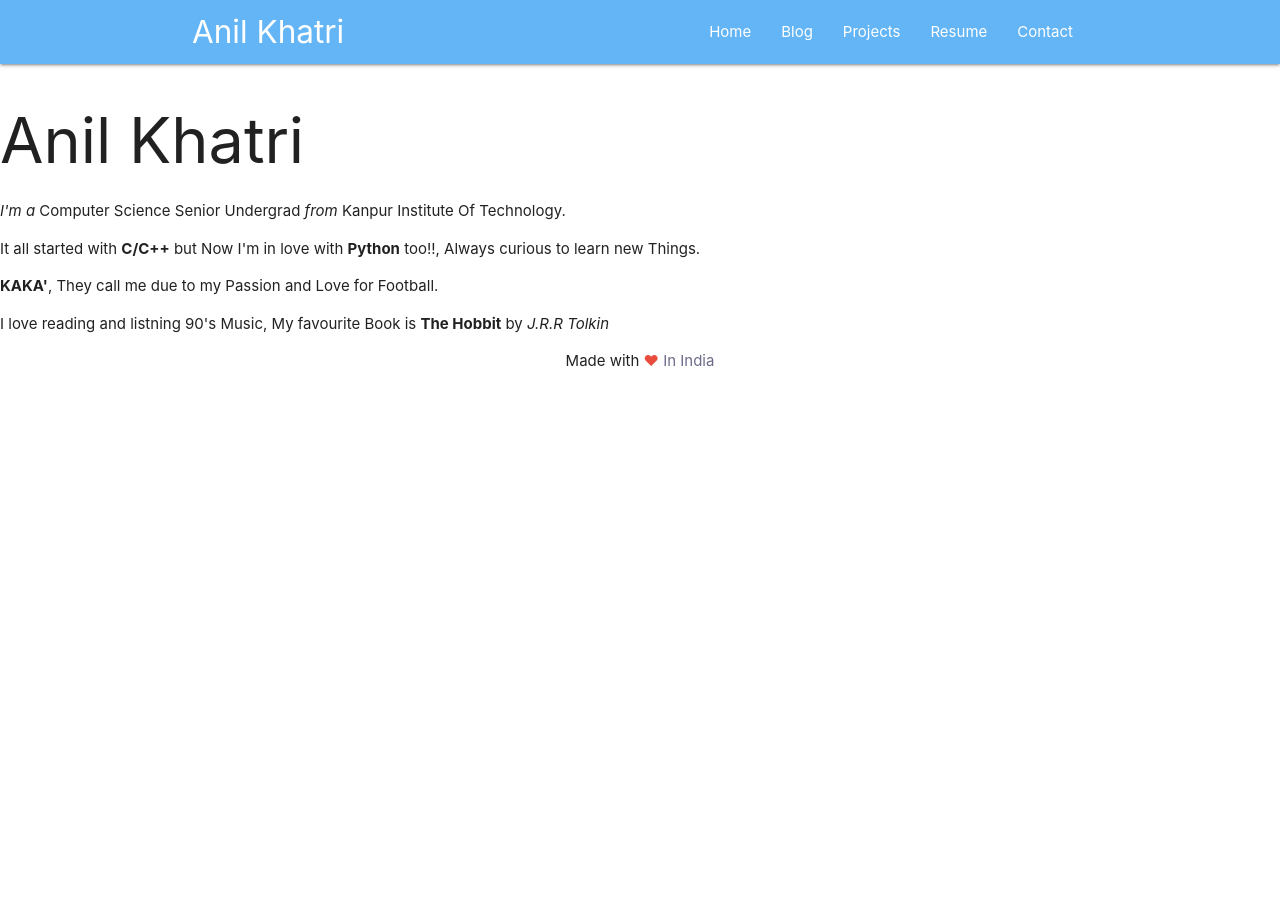
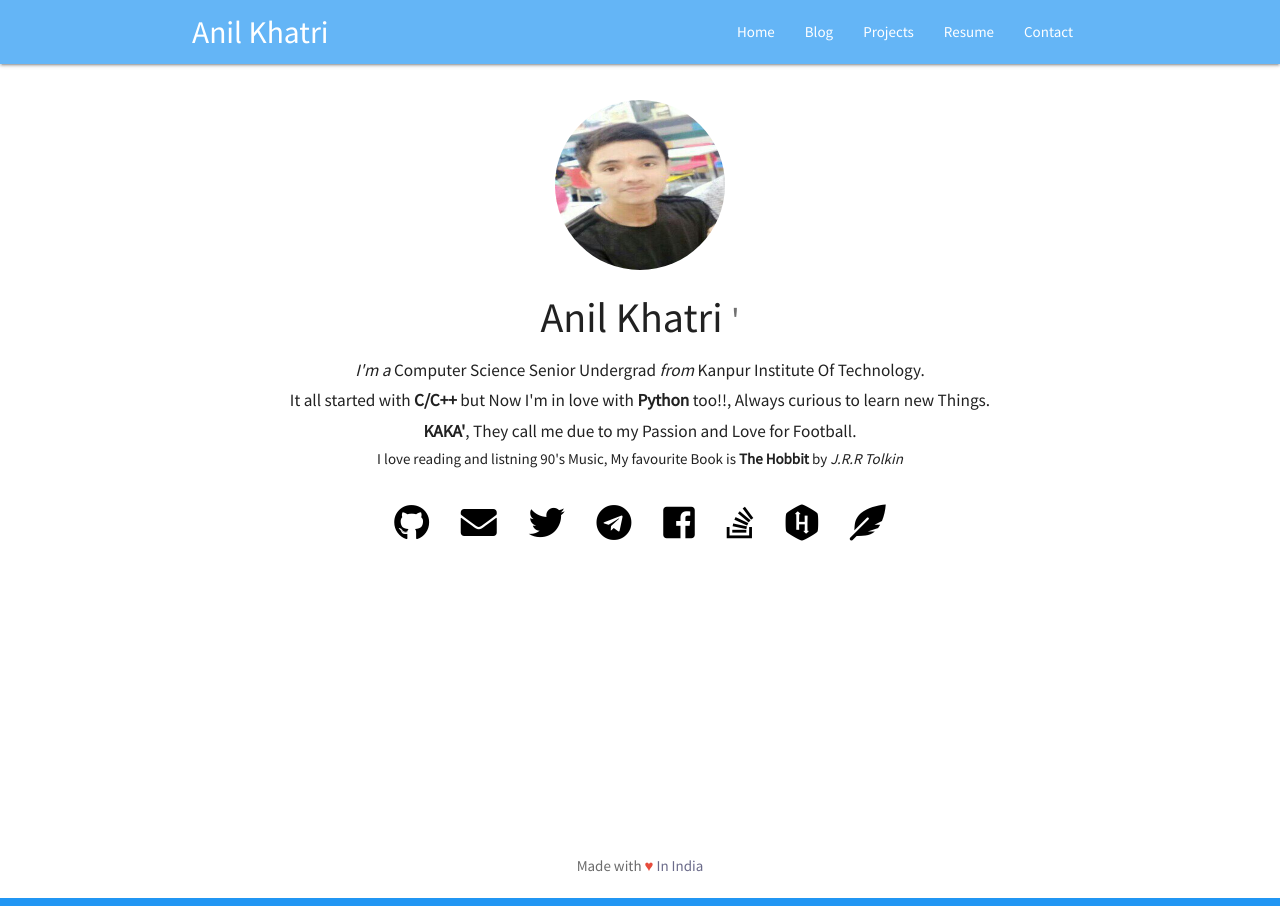
Before and after one commit to imkaka/imkaka.github.io, a Jekyll site: the page built from index.html, in a window 1280 px wide. Built offline with Jekyll 4.4.1, drawn with Linux system fonts in a browser that asks for light colours; nearby versions of some CDN libraries.

Commit message:
changes according to Jekyll files

```diff
--- a/_config.yml
+++ b/_config.yml
@@ -7,6 +7,13 @@ baseurl: /
 url: http://imkaka.github.io
 twitter: _imkaka
 github:  imkaka
+facebook: ak10s
+hackerrank: imKaka
+telegram: imkaka
+stackoverflow: users/7793759/anil-khatri
+khanacademy: ImKaka
+
+
 
 # Build settings
 highlighter: rouge
--- a/css/main.css
+++ b/css/main.css
@@ -54,12 +54,141 @@ ul.posts {
 ul.posts li {
     list-style: none;
 }
-*/
-body {
 
-   /* color: rgba(255,255,255,0.8);*/
+html {
+    height: 100%;
+    box-sizing: border-box;
 }
+
+
+header {
+  position: relative;
+  margin: 0;
+  padding-bottom: 6rem;
+  min-height: 100%;
+  font-family: "Helvetica Neue", Arial, sans-serif;
+}
+
+
+
 
 ul#soc li {
 display: inline;
 }
+/*
+.footer {
+  text-decoration: none !important;
+}
+
+footer{
+  height: 6%;
+  position: absolute;
+  right: 0;
+  bottom: 0;
+  left: 0;
+  padding: 1rem;
+  background-color: #efefef;
+  text-align: center;
+}
+*/
+/*
+.footer {
+
+    border-bottom: 6px solid #64b5f6;
+    position: absolute;
+    right: 0;
+    bottom: 0;
+    left: 0;
+}
+*/
+
+/* Main page with stikky-footer
+-------------------------------------------------- */
+html,
+body {
+  height: 100%;
+  background-color:#fff;
+  font-family: 'Source Sans Pro', sans-serif;
+  /* The html and body elements cannot have any padding or margin. */
+ /* border-top: 4px solid #2361FF;*/
+}
+
+/* Wrapper for page content to push down footer */
+#wrap {
+  padding-bottom: 50px;
+  min-height: 100%;
+  height: auto;
+  /* Negative indent footer by its height */
+  margin: 0 auto -65px;
+  /* Pad bottom by footer height */
+  /*padding: 0 0 60px;*/
+}
+
+.social {
+  padding-top: 12px;
+  word-spacing: 25px;
+}
+.social h4 > a {
+  color: #000000;
+}
+.social h4 > a:hover {
+  color: #727272;
+}
+.avatar {
+  padding-top: 4%;
+}
+
+.footer {
+  text-decoration: none !important;
+}
+.text-muted {
+  color: #6b6b6b;
+}
+div.footer{
+  border-bottom: 8px solid #2196f3;
+}
+
+#avatar {
+  border-radius: 100%;
+  width: 170px;
+  height:170px;
+
+}
+
+#test1, #test2, #test3, #test4, #test5, #test6{
+  opacity: 0;
+}
+
+.name{
+  margin-top: 10px;
+}
+#target{
+  font-size: 42px;
+}
+#target-cursor{
+  font-size: 35px;
+}
+#target-mark{
+  font-size: 30px;
+}
+
+/*
+.container {
+  width: auto;
+  max-width: 800px;
+  text-align: center;
+}*/
+.container .text-muted {
+  margin: 20px 0;
+}
+/*.container a {
+  color: #2361FF;
+}
+.container a:hover {
+  color: #0511FF;
+}
+.img-responsive {
+ display: block;
+ height: auto;
+ max-width: 100%;
+}*/
--- a/index.html
+++ b/index.html
@@ -1,14 +1,21 @@
 ---
-layout: default
-title: Anil Khatri(KAKA')
+layout: home
 ---
 
-    	<div class="blurb">
-        	<h1>Anil Khatri</h1>
-			 <p><em>I'm a </em>Computer Science Senior Undergrad <em>from</em> Kanpur Institute Of Technology.</p>
-        		 <p>It all started with <b>C/C++</b> but Now I'm in love with <b>Python</b> too!!, Always curious to learn new Things.<p>
-         		 <p><b>KAKA'</b>, They call me due to my Passion and Love for Football.</p>
-         		 <p>I love reading and listning 90's Music, My favourite Book is <b>The Hobbit</b> by <em>J.R.R Tolkin</em>
+    	<div class="container center-align">
 
+           <div class="avatar">
+                <img src=" {{site.baseurl }}img/avatar.jpg" class="responsive-img" id = "avatar" alt="Anil Khatri Profile Image.">
+           </div>
 
-        </div><!-- /.blurb -->
+    <div class = "name">
+    <strong><span id="target-mark"></span><span id="target"></span><span id="target-cursor"></span></strong>
+    </div>
+    <div>
+        <h6 id="test1"><em>I'm a </em>Computer Science Senior Undergrad <em>from</em> Kanpur Institute Of Technology.</h6>
+                     <h6 id="test2">It all started with <b>C/C++</b> but Now I'm in love with <b>Python</b> too!!, Always curious to learn new Things.</h6>
+                     <h6 id= "test3"><b>KAKA'</b>, They call me due to my Passion and Love for Football.</h6>
+                     <hh6 id ="test4">I love reading and listning 90's Music, My favourite Book is <b>The Hobbit</b> by <em>J.R.R Tolkin</em></h6>
+    </div>
+    {% include social.html %}
+  </div>
```
Also changed, not shown: 404.html (+6 -19 lines).
